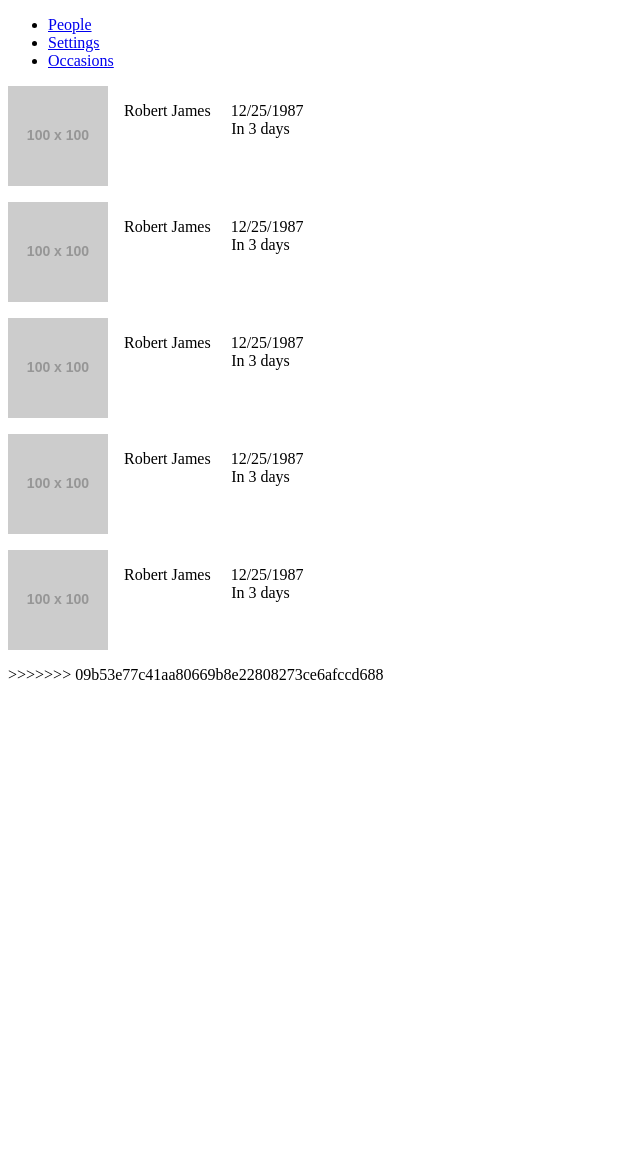
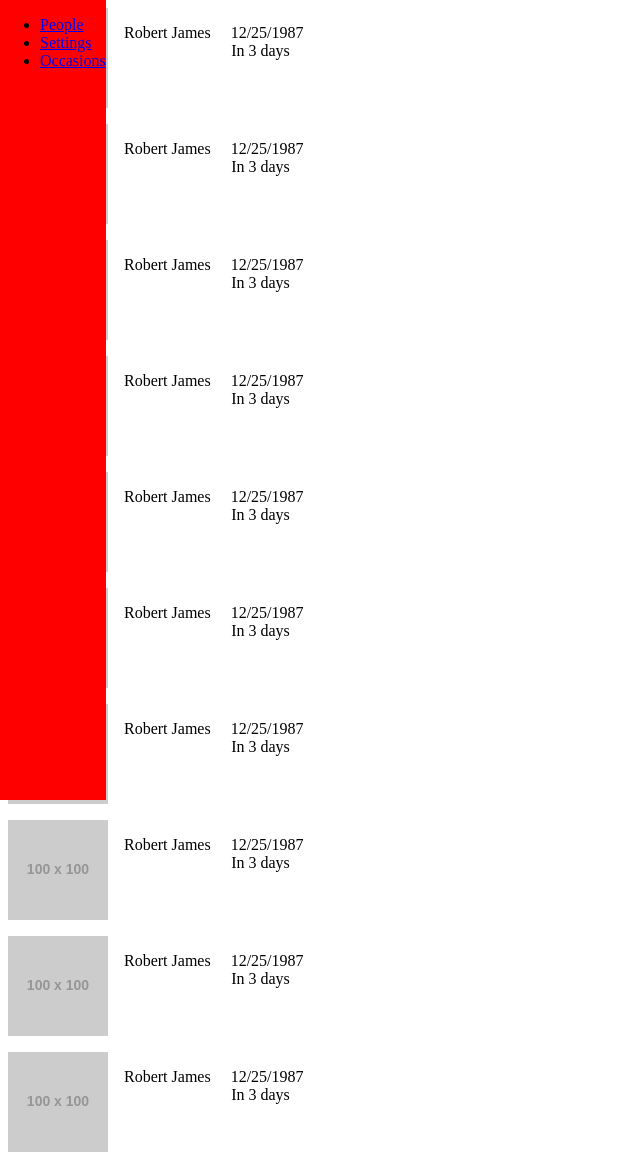
Before and after one commit to rmjames/sendHapp, a website: page app/index.html in a window 1280 px wide. Shown: the whole page, without its empty margins (0-640 px from the left). Before the commit the page ends 800 px from the top, so only its background shows below. Drawn offline with nearby package versions, Linux system fonts and the light colour scheme; some packages are replaced by stand-ins of ours; files that its build step writes are made by us from their sources; placeholder pictures from the web are drawn by us.

Commit message:
sidebar visible

```diff
--- a/app/styles/_modules.scss
+++ b/app/styles/_modules.scss
@@ -6,7 +6,7 @@
 	background-color: red;
 	list-style: none;
 	transition:.8s ease margin;
-	margin-left: -8em;
+	//margin-left: -8em;
 }
 
 
@@ -24,3 +24,17 @@
 		.days {padding-left: 6.7em;}
 	}
 }
+
+.person__header {
+
+	@include clearfix;
+
+	img {@extend %float-l;}
+	div {@extend %float-l;
+		@extend %g-2-3;
+		padding-left: 1em;
+
+		.name {padding-right: 1em;}
+		.days {padding-left: 6.7em;}
+	}
+}
--- a/app/views/main.html
+++ b/app/views/main.html
@@ -1,10 +1,3 @@
-<div class="header">
-  <ul class="nav">
-    <li class="active"><a ng-href="#">People</a></li>
-    <li><a ng-href="#">Settings</a></li>
-    <li><a ng-href="#">Occasions</a></li>
-  </ul>
-</div>
 <div class="slideBar">
        <ul class="nav">
          <li class="active"><a ng-href="#">People</a></li>
@@ -61,4 +54,50 @@
   </section>
 </article>
 
->>>>>>> 09b53e77c41aa80669b8e22808273ce6afccd688
+<article>
+  <section class="landing__profile">
+    <img src="http://placehold.it/100x100" alt="">
+    <div>
+      <p> <span class="name">Robert James</span>
+      12/25/1987 <br>
+      <span class="days">In 3 days</span>
+      </p>
+    </div>
+  </section>
+  <section class="landing__profile">
+    <img src="http://placehold.it/100x100" alt="">
+    <div>
+      <p> <span class="name">Robert James</span>
+      12/25/1987 <br>
+      <span class="days">In 3 days</span>
+      </p>
+    </div>
+  </section>
+  <section class="landing__profile">
+    <img src="http://placehold.it/100x100" alt="">
+    <div>
+      <p> <span class="name">Robert James</span>
+      12/25/1987 <br>
+      <span class="days">In 3 days</span>
+      </p>
+    </div>
+  </section>
+  <section class="landing__profile">
+    <img src="http://placehold.it/100x100" alt="">
+    <div>
+      <p> <span class="name">Robert James</span>
+      12/25/1987 <br>
+      <span class="days">In 3 days</span>
+      </p>
+    </div>
+  </section>
+  <section class="landing__profile">
+    <img src="http://placehold.it/100x100" alt="">
+    <div>
+      <p> <span class="name">Robert James</span>
+      12/25/1987 <br>
+      <span class="days">In 3 days</span>
+      </p>
+    </div>
+  </section>
+</article>
```
